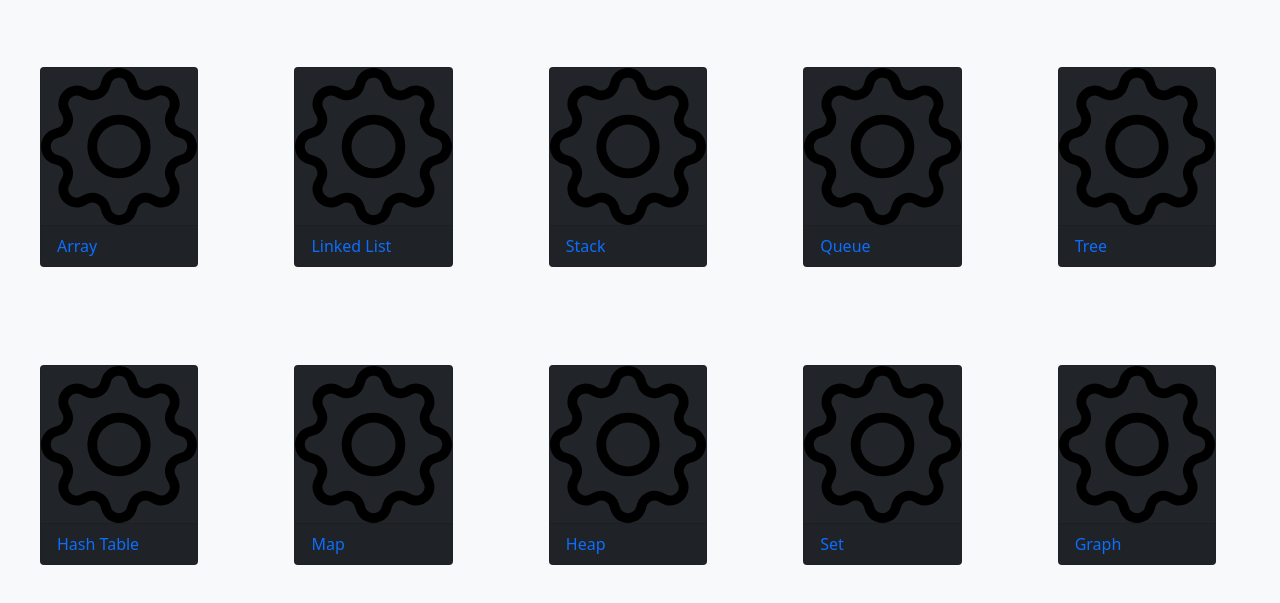
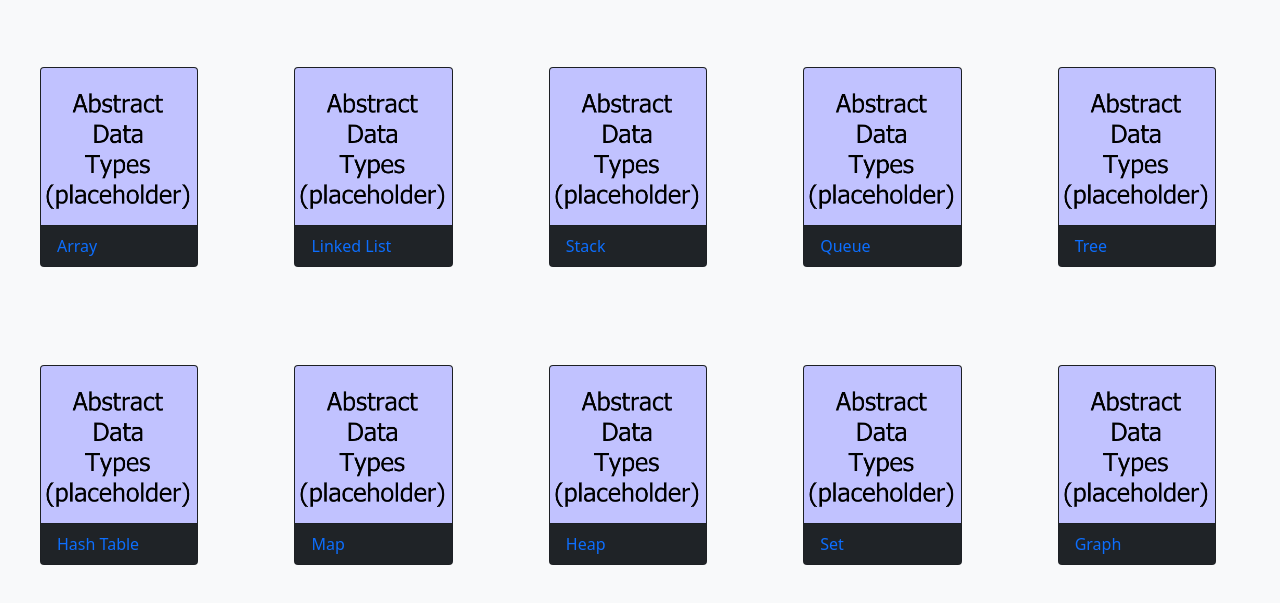
Before and after one commit to joshgould24/ux-groupwork-assignment, a plain HTML site: page index.html in a window 1280 px wide. Shown: the part 181-784 px from the top of the page. Drawn offline with nearby package versions, Linux system fonts and the light colour scheme.

Commit message:
implemented placeholder for ads

```diff
--- a/index.html
+++ b/index.html
@@ -96,7 +96,7 @@
         <a class="h-100 w-100 d-inline-block" href="#" onclick="new bootstrap.Toast(document.getElementById('UnavailablePage')).show();"
           style="text-decoration: none">
           <div class="card bg-dark h-100">
-            <img src="gear.svg" class="card-img-top" alt="This image has not been added yet.">
+            <img src="images/ads_placeholder.png" class="card-img-top" alt="This image has not been added yet.">
             <span class="card-footer d-inline-block h-100 align-middle">Array</span>
           </div>
         </a>
@@ -104,7 +104,7 @@
       <div class="col m-5 p-0 text-primary">
         <a href="linked_list.html" style="text-decoration: none">
           <div class="card bg-dark h-100">
-            <img src="gear.svg" class="card-img-top" alt="This image has not been added yet.">
+            <img src="images/ads_placeholder.png" class="card-img-top" alt="This image has not been added yet.">
             <span class="card-footer d-inline-block h-100 align-middle">Linked List</span>
           </div>
         </a>
@@ -113,7 +113,7 @@
         <a class="h-100 w-100 d-inline-block" href="#" onclick="new bootstrap.Toast(document.getElementById('UnavailablePage')).show();"
           style="text-decoration: none">
           <div class="card bg-dark h-100">
-            <img src="gear.svg" class="card-img-top" alt="This image has not been added yet.">
+            <img src="images/ads_placeholder.png" class="card-img-top" alt="This image has not been added yet.">
             <span class="card-footer d-inline-block h-100 align-middle">Stack</span>
           </div>
         </a>
@@ -122,7 +122,7 @@
         <a class="h-100 w-100 d-inline-block" href="#" onclick="new bootstrap.Toast(document.getElementById('UnavailablePage')).show();"
           style="text-decoration: none">
           <div class="card bg-dark h-100">
-            <img src="gear.svg" class="card-img-top" alt="This image has not been added yet.">
+            <img src="images/ads_placeholder.png" class="card-img-top" alt="This image has not been added yet.">
             <span class="card-footer d-inline-block h-100 align-middle">Queue</span>
           </div>
         </a>
@@ -131,7 +131,7 @@
         <a class="h-100 w-100 d-inline-block" href="#" onclick="new bootstrap.Toast(document.getElementById('UnavailablePage')).show();"
           style="text-decoration: none">
           <div class="card bg-dark h-100">
-            <img src="gear.svg" class="card-img-top" alt="This image has not been added yet.">
+            <img src="images/ads_placeholder.png" class="card-img-top" alt="This image has not been added yet.">
             <span class="card-footer d-inline-block h-100 align-middle">Tree</span>
           </div>
         </a>
@@ -142,7 +142,7 @@
         <a class="h-100 w-100 d-inline-block" href="#" onclick="new bootstrap.Toast(document.getElementById('UnavailablePage')).show();"
           style="text-decoration: none">
           <div class="card bg-dark h-100">
-            <img src="gear.svg" class="card-img-top" alt="This image has not been added yet.">
+            <img src="images/ads_placeholder.png" class="card-img-top" alt="This image has not been added yet.">
             <span class="card-footer d-inline-block h-100 align-middle">Hash Table</span>
           </div>
         </a>
@@ -151,7 +151,7 @@
         <a class="h-100 w-100 d-inline-block" href="#" onclick="new bootstrap.Toast(document.getElementById('UnavailablePage')).show();"
           style="text-decoration: none">
           <div class="card bg-dark h-100">
-            <img src="gear.svg" class="card-img-top" alt="This image has not been added yet.">
+            <img src="images/ads_placeholder.png" class="card-img-top" alt="This image has not been added yet.">
             <span class="card-footer d-inline-block h-100 align-middle">Map</span>
           </div>
         </a>
@@ -160,7 +160,7 @@
         <a class="h-100 w-100 d-inline-block" href="#" onclick="new bootstrap.Toast(document.getElementById('UnavailablePage')).show();"
           style="text-decoration: none">
           <div class="card bg-dark h-100">
-            <img src="gear.svg" class="card-img-top" alt="This image has not been added yet.">
+            <img src="images/ads_placeholder.png" class="card-img-top" alt="This image has not been added yet.">
             <span class="card-footer d-inline-block h-100 align-middle">Heap</span>
           </div>
         </a>
@@ -169,7 +169,7 @@
         <a class="h-100 w-100 d-inline-block" href="#" onclick="new bootstrap.Toast(document.getElementById('UnavailablePage')).show();"
           style="text-decoration: none">
           <div class="card bg-dark h-100">
-            <img src="gear.svg" class="card-img-top" alt="This image has not been added yet.">
+            <img src="images/ads_placeholder.png" class="card-img-top" alt="This image has not been added yet.">
             <span class="card-footer d-inline-block h-100 align-middle">Set</span>
           </div>
         </a>
@@ -178,7 +178,7 @@
         <a class="h-100 w-100 d-inline-block" href="#" onclick="new bootstrap.Toast(document.getElementById('UnavailablePage')).show();"
           style="text-decoration: none">
           <div class="card bg-dark h-100">
-            <img src="gear.svg" class="card-img-top" alt="This image has not been added yet.">
+            <img src="images/ads_placeholder.png" class="card-img-top" alt="This image has not been added yet.">
             <span class="card-footer d-inline-block h-100 align-middle">Graph</span>
           </div>
         </a>
```
Also changed, not shown: images/ads_placeholder.png (added).
